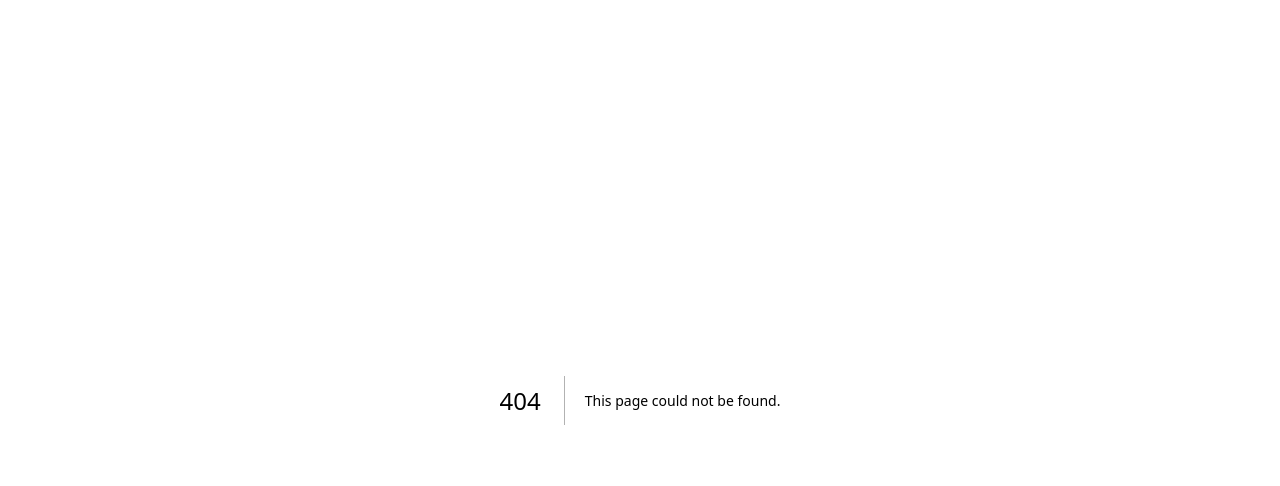
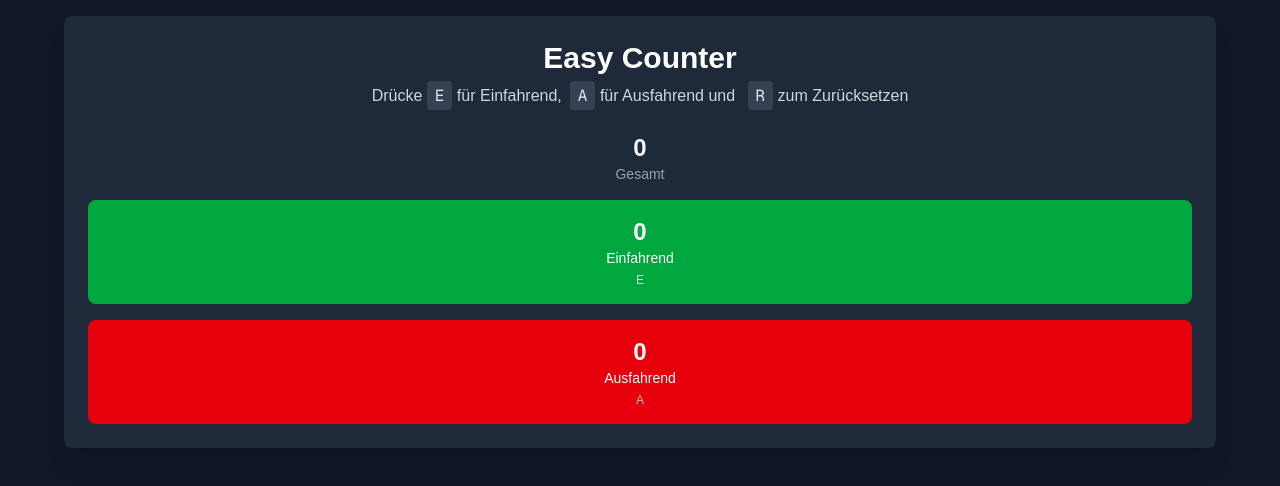
Before and after one commit to AnnaH00k/CountingSite, a Next.js app: page /easyCounter in a window 1280 px wide. Before the commit this address had no page. Shown: the top 486 px of the page. Built offline with nearby package versions, Linux system fonts and the light colour scheme.

Commit message:
easy Counter

```diff
--- /dev/null
+++ b/src/app/easyCounter/page.tsx
@@ -0,0 +1,111 @@
+"use client";
+
+import React, { useState, useEffect } from "react";
+
+// Type definitions
+type Direction = "einfahrend" | "ausfahrend";
+
+interface CountData {
+  einfahrend: number;
+  ausfahrend: number;
+}
+
+export default function EasyCounter() {
+  const [counts, setCounts] = useState<CountData>({
+    einfahrend: 0,
+    ausfahrend: 0,
+  });
+  const [lastAction, setLastAction] = useState<string>("");
+
+  const updateCount = (direction: Direction) => {
+    const newCounts = {
+      ...counts,
+      [direction]: counts[direction] + 1,
+    };
+    setCounts(newCounts);
+    setLastAction(
+      `${direction === "einfahrend" ? "Einfahrend" : "Ausfahrend"}`
+    );
+  };
+
+  const resetCounts = () => {
+    setCounts({ einfahrend: 0, ausfahrend: 0 });
+    setLastAction("Alle Zähler zurückgesetzt");
+  };
+
+  // Keyboard event handlers
+  useEffect(() => {
+    const handleKeyDown = (event: KeyboardEvent) => {
+      const key = event.key.toLowerCase();
+      if (key === "e") {
+        updateCount("einfahrend");
+      } else if (key === "a") {
+        updateCount("ausfahrend");
+      } else if (key === "r") {
+        resetCounts();
+      }
+    };
+
+    window.addEventListener("keydown", handleKeyDown);
+
+    return () => {
+      window.removeEventListener("keydown", handleKeyDown);
+    };
+  }, [counts]);
+
+  return (
+    <div className="min-h-screen bg-gray-900 p-4">
+      <div className="max-w-6xl mx-auto">
+        <div className="bg-gray-800 rounded-lg shadow-xl p-6 mb-6">
+          <div className="text-center mb-6">
+            <h1 className="text-3xl font-bold text-white mb-2">
+              Easy Counter
+            </h1>
+            <p className="text-gray-300 mb-4">
+              Drücke{" "}
+              <span className="font-mono bg-gray-700 text-gray-200 px-2 py-1 rounded">
+                E
+              </span>{" "}
+              für Einfahrend,
+              <span className="font-mono bg-gray-700 text-gray-200 px-2 py-1 rounded ml-2">
+                A
+              </span>{" "}
+              für Ausfahrend und{" "}
+              <span className="font-mono bg-gray-700 text-gray-200 px-2 py-1 rounded ml-2">
+                R
+              </span>{" "}
+              zum Zurücksetzen
+            </p>
+          </div>
+
+          <div className="text-center">
+            <p className="text-2xl font-bold text-gray-100">
+              {counts.einfahrend + counts.ausfahrend}
+            </p>
+            <p className="text-sm text-gray-400">Gesamt</p>
+          </div>
+
+          <div className="grid grid-cols-1 gap-4 mt-4">
+            <button
+              onClick={() => updateCount("einfahrend")}
+              className="bg-green-600 hover:bg-green-500 text-white rounded-lg p-4 transition-colors duration-200 focus:outline-none focus:ring-2 focus:ring-green-400"
+            >
+              <div className="text-2xl font-bold">{counts.einfahrend}</div>
+              <div className="text-sm">Einfahrend</div>
+              <div className="text-xs mt-1 opacity-75">E</div>
+            </button>
+
+            <button
+              onClick={() => updateCount("ausfahrend")}
+              className="bg-red-600 hover:bg-red-500 text-white rounded-lg p-4 transition-colors duration-200 focus:outline-none focus:ring-2 focus:ring-red-400"
+            >
+              <div className="text-2xl font-bold">{counts.ausfahrend}</div>
+              <div className="text-sm">Ausfahrend</div>
+              <div className="text-xs mt-1 opacity-75">A</div>
+            </button>
+          </div>
+        </div>
+      </div>
+    </div>
+  );
+}
--- a/src/app/page.tsx
+++ b/src/app/page.tsx
@@ -1,11 +1,11 @@
-'use client';
+"use client";
 
-import React, { useState, useEffect } from 'react';
-import { Car, Truck, Bus, Bike, Zap, Boxes } from 'lucide-react';
+import React, { useState, useEffect } from "react";
+import { Car, Truck, Bus, Bike, Zap, Boxes, Link } from "lucide-react";
 
 // Type definitions
 type CategoryId = 1 | 2 | 3 | 4 | 5 | 6;
-type Direction = 'einfahrend' | 'ausfahrend';
+type Direction = "einfahrend" | "ausfahrend";
 
 interface CountData {
   einfahrend: number;
@@ -38,31 +38,31 @@ export default function TrafficCounter() {
   // Initialize with default counts for both server and client
   const [counts, setCounts] = useState<CountsState>(getDefaultCounts);
   const [activeKeys, setActiveKeys] = useState<Set<string>>(new Set());
-  const [lastAction, setLastAction] = useState<string>('');
+  const [lastAction, setLastAction] = useState<string>("");
 
   const categories: CategoriesConfig = {
-    1: { name: 'Fahrräder', icon: Bike, color: 'bg-green-500' },
-    2: { name: 'Motor. Zweiräder', icon: Zap, color: 'bg-blue-500' },
-    3: { name: 'PKW / Lieferwägen', icon: Car, color: 'bg-purple-500' },
-    4: { name: 'Kraftomnibusse', icon: Bus, color: 'bg-orange-500' },
-    5: { name: 'LKW ohne Anhänger', icon: Truck, color: 'bg-red-500' },
-    6: { name: 'LKW mit Anhänger', icon: Boxes, color: 'bg-gray-700' },
+    1: { name: "Fahrräder", icon: Bike, color: "bg-green-500" },
+    2: { name: "Motor. Zweiräder", icon: Zap, color: "bg-blue-500" },
+    3: { name: "PKW / Lieferwägen", icon: Car, color: "bg-purple-500" },
+    4: { name: "Kraftomnibusse", icon: Bus, color: "bg-orange-500" },
+    5: { name: "LKW ohne Anhänger", icon: Truck, color: "bg-red-500" },
+    6: { name: "LKW mit Anhänger", icon: Boxes, color: "bg-gray-700" },
   };
 
   // Function to load data from cookies (client-side only)
   const loadCountsFromCookies = (): CountsState => {
     try {
       const savedCounts = document.cookie
-        .split('; ')
-        .find(row => row.startsWith('trafficCounts='))
-        ?.split('=')[1];
+        .split("; ")
+        .find((row) => row.startsWith("trafficCounts="))
+        ?.split("=")[1];
 
       if (savedCounts) {
         const parsed = JSON.parse(decodeURIComponent(savedCounts));
         return parsed;
       }
     } catch (error) {
-      console.warn('Fehler beim Laden der gespeicherten Daten:', error);
+      console.warn("Fehler beim Laden der gespeicherten Daten:", error);
     }
 
     return getDefaultCounts();
@@ -76,9 +76,11 @@ export default function TrafficCounter() {
       const expiryDate = new Date();
       expiryDate.setFullYear(expiryDate.getFullYear() + 1); // 1 Jahr gültig
 
-      document.cookie = `trafficCounts=${encodeURIComponent(JSON.stringify(counts))}; expires=${expiryDate.toUTCString()}; path=/; SameSite=Lax`;
+      document.cookie = `trafficCounts=${encodeURIComponent(
+        JSON.stringify(counts)
+      )}; expires=${expiryDate.toUTCString()}; path=/; SameSite=Lax`;
     } catch (error) {
-      console.warn('Fehler beim Speichern der Daten:', error);
+      console.warn("Fehler beim Speichern der Daten:", error);
     }
   };
 
@@ -96,24 +98,29 @@ export default function TrafficCounter() {
       ...counts,
       [category]: {
         ...counts[category],
-        [direction]: counts[category][direction] + 1
-      }
+        [direction]: counts[category][direction] + 1,
+      },
     };
     setCounts(newCounts);
     saveCountsToCookies(newCounts);
-    setLastAction(`${direction === 'einfahrend' ? 'Einfahrend' : 'Ausfahrend'} - ${categories[category].name}`);
+    setLastAction(
+      `${direction === "einfahrend" ? "Einfahrend" : "Ausfahrend"} - ${
+        categories[category].name
+      }`
+    );
   };
 
   const resetCounts = () => {
     const initialCounts = getDefaultCounts();
     setCounts(initialCounts);
     saveCountsToCookies(initialCounts);
-    setLastAction('Alle Zähler zurückgesetzt');
+    setLastAction("Alle Zähler zurückgesetzt");
   };
 
   const getTotalCounts = () => {
-    let totalEin = 0, totalAus = 0;
-    Object.values(counts).forEach(count => {
+    let totalEin = 0,
+      totalAus = 0;
+    Object.values(counts).forEach((count) => {
       totalEin += count.einfahrend;
       totalAus += count.ausfahrend;
     });
@@ -126,36 +133,39 @@ export default function TrafficCounter() {
 
     const handleKeyDown = (event: KeyboardEvent) => {
       const key = event.key.toLowerCase();
-      setActiveKeys(prev => new Set([...prev, key]));
+      setActiveKeys((prev) => new Set([...prev, key]));
 
       // Tastenkombinationen: e + 1-6 für einfahrend, a + 1-6 für ausfahrend
-      if (activeKeys.has('e') && ['1', '2', '3', '4', '5', '6'].includes(key)) {
-        updateCount(parseInt(key) as CategoryId, 'einfahrend');
-      } else if (activeKeys.has('a') && ['1', '2', '3', '4', '5', '6'].includes(key)) {
-        updateCount(parseInt(key) as CategoryId, 'ausfahrend');
+      if (activeKeys.has("e") && ["1", "2", "3", "4", "5", "6"].includes(key)) {
+        updateCount(parseInt(key) as CategoryId, "einfahrend");
+      } else if (
+        activeKeys.has("a") &&
+        ["1", "2", "3", "4", "5", "6"].includes(key)
+      ) {
+        updateCount(parseInt(key) as CategoryId, "ausfahrend");
       }
 
       // Reset mit 'r'
-      if (key === 'r') {
+      if (key === "r") {
         resetCounts();
       }
     };
 
     const handleKeyUp = (event: KeyboardEvent) => {
       const key = event.key.toLowerCase();
-      setActiveKeys(prev => {
+      setActiveKeys((prev) => {
         const newSet = new Set(prev);
         newSet.delete(key);
         return newSet;
       });
     };
 
-    window.addEventListener('keydown', handleKeyDown);
-    window.addEventListener('keyup', handleKeyUp);
+    window.addEventListener("keydown", handleKeyDown);
+    window.addEventListener("keyup", handleKeyUp);
 
     return () => {
-      window.removeEventListener('keydown', handleKeyDown);
-      window.removeEventListener('keyup', handleKeyUp);
+      window.removeEventListener("keydown", handleKeyDown);
+      window.removeEventListener("keyup", handleKeyUp);
     };
   }, [mounted, activeKeys]);
 
@@ -165,10 +175,13 @@ export default function TrafficCounter() {
   if (!mounted) {
     return (
       <div className="min-h-screen bg-gray-900 p-4">
+        <Link href="/EasyCounter">Easy Counter</Link>
         <div className="max-w-6xl mx-auto">
           <div className="bg-gray-800 rounded-lg shadow-xl p-6 mb-6">
             <div className="text-center">
-              <h1 className="text-3xl font-bold text-white mb-2">Verkehrszähler</h1>
+              <h1 className="text-3xl font-bold text-white mb-2">
+                Verkehrszähler
+              </h1>
               <p className="text-gray-300">Lade gespeicherte Daten...</p>
             </div>
           </div>
@@ -182,17 +195,42 @@ export default function TrafficCounter() {
       <div className="max-w-6xl mx-auto">
         <div className="bg-gray-800 rounded-lg shadow-xl p-6 mb-6">
           <div className="text-center mb-6">
-            <h1 className="text-3xl font-bold text-white mb-2">Verkehrszähler</h1>
+            <h1 className="text-3xl font-bold text-white mb-2">
+              Verkehrszähler
+            </h1>
+            <Link
+              onClick={() => {
+                window.location.href = "/easyCounter";
+              }}
+              className="text-3xl w-full font-bold text-white mb-2"
+            >
+
+            </Link>
+
             <p className="text-gray-300 mb-4">
-              Tastenkombinationen: <span className="font-mono bg-gray-700 text-gray-200 px-2 py-1 rounded">E + 1-6</span> für Einfahrend,
-              <span className="font-mono bg-gray-700 text-gray-200 px-2 py-1 rounded ml-2">A + 1-6</span> für Ausfahrend,
-              <span className="font-mono bg-gray-700 text-gray-200 px-2 py-1 rounded ml-2">R</span> zum Zurücksetzen
+              Tastenkombinationen:{" "}
+              <span className="font-mono bg-gray-700 text-gray-200 px-2 py-1 rounded">
+                E + 1-6
+              </span>{" "}
+              für Einfahrend,
+              <span className="font-mono bg-gray-700 text-gray-200 px-2 py-1 rounded ml-2">
+                A + 1-6
+              </span>{" "}
+              für Ausfahrend,
+              <span className="font-mono bg-gray-700 text-gray-200 px-2 py-1 rounded ml-2">
+                R
+              </span>{" "}
+              zum Zurücksetzen
               <br />
-              <span className="text-sm text-gray-400 mt-2 block">💾 Daten werden automatisch gespeichert</span>
+              <span className="text-sm text-gray-400 mt-2 block">
+                💾 Daten werden automatisch gespeichert
+              </span>
             </p>
             {lastAction && (
               <div className="bg-blue-900 border border-blue-700 rounded-lg p-3 mb-4">
-                <p className="text-blue-200 font-medium">Letzte Aktion: {lastAction}</p>
+                <p className="text-blue-200 font-medium">
+                  Letzte Aktion: {lastAction}
+                </p>
               </div>
             )}
           </div>
@@ -200,33 +238,49 @@ export default function TrafficCounter() {
           {/* Gesamtzähler */}
           <div className="grid grid-cols-1 md:grid-cols-3 gap-4 mb-8">
             <div className="bg-green-800 border border-green-600 rounded-lg p-4 text-center">
-              <h3 className="text-lg font-semibold text-green-200">Einfahrend Gesamt</h3>
-              <p className="text-3xl font-bold text-green-100">{totals.einfahrend}</p>
+              <h3 className="text-lg font-semibold text-green-200">
+                Einfahrend Gesamt
+              </h3>
+              <p className="text-3xl font-bold text-green-100">
+                {totals.einfahrend}
+              </p>
             </div>
             <div className="bg-red-800 border border-red-600 rounded-lg p-4 text-center">
-              <h3 className="text-lg font-semibold text-red-200">Ausfahrend Gesamt</h3>
-              <p className="text-3xl font-bold text-red-100">{totals.ausfahrend}</p>
+              <h3 className="text-lg font-semibold text-red-200">
+                Ausfahrend Gesamt
+              </h3>
+              <p className="text-3xl font-bold text-red-100">
+                {totals.ausfahrend}
+              </p>
             </div>
             <div className="bg-gray-700 border border-gray-600 rounded-lg p-4 text-center">
               <h3 className="text-lg font-semibold text-gray-200">Gesamt</h3>
-              <p className="text-3xl font-bold text-gray-100">{totals.einfahrend + totals.ausfahrend}</p>
+              <p className="text-3xl font-bold text-gray-100">
+                {totals.einfahrend + totals.ausfahrend}
+              </p>
             </div>
           </div>
 
           {/* Kategorien */}
           <div className="grid grid-cols-1 lg:grid-cols-2 gap-6">
-            {(Object.entries(categories) as [string, Category][]).map(([keyStr, category]) => {
+            {(Object.entries(categories) as [string, Category][]).map(
+              ([keyStr, category]) => {
                 const key = parseInt(keyStr) as CategoryId;
                 const IconComponent = category.icon;
                 return (
-                <div key={key} className="bg-gray-700 rounded-lg p-4 border border-gray-600">
+                  <div
+                    key={key}
+                    className="bg-gray-700 rounded-lg p-4 border border-gray-600"
+                  >
                     <div className="flex items-center justify-between mb-4">
                       <div className="flex items-center gap-3">
                         <div className={`${category.color} rounded-full p-2`}>
                           <IconComponent className="w-6 h-6 text-white" />
                         </div>
                         <div>
-                        <h3 className="font-semibold text-gray-100">{key}. {category.name}</h3>
+                          <h3 className="font-semibold text-gray-100">
+                            {key}. {category.name}
+                          </h3>
                           <p className="text-sm text-gray-400">Taste: {key}</p>
                         </div>
                       </div>
@@ -242,30 +296,39 @@ export default function TrafficCounter() {
                       {/* Einfahrend */}
                       <div className="text-center">
                         <button
-                        onClick={() => updateCount(key, 'einfahrend')}
+                          onClick={() => updateCount(key, "einfahrend")}
                           className="w-full bg-green-600 hover:bg-green-500 text-white rounded-lg p-4 transition-colors duration-200 focus:outline-none focus:ring-2 focus:ring-green-400"
                         >
-                        <div className="text-2xl font-bold">{counts[key].einfahrend}</div>
+                          <div className="text-2xl font-bold">
+                            {counts[key].einfahrend}
+                          </div>
                           <div className="text-sm">Einfahrend</div>
-                        <div className="text-xs mt-1 opacity-75">E + {key}</div>
+                          <div className="text-xs mt-1 opacity-75">
+                            E + {key}
+                          </div>
                         </button>
                       </div>
 
                       {/* Ausfahrend */}
                       <div className="text-center">
                         <button
-                        onClick={() => updateCount(key, 'ausfahrend')}
+                          onClick={() => updateCount(key, "ausfahrend")}
                           className="w-full bg-red-600 hover:bg-red-500 text-white rounded-lg p-4 transition-colors duration-200 focus:outline-none focus:ring-2 focus:ring-red-400"
                         >
-                        <div className="text-2xl font-bold">{counts[key].ausfahrend}</div>
+                          <div className="text-2xl font-bold">
+                            {counts[key].ausfahrend}
+                          </div>
                           <div className="text-sm">Ausfahrend</div>
-                        <div className="text-xs mt-1 opacity-75">A + {key}</div>
+                          <div className="text-xs mt-1 opacity-75">
+                            A + {key}
+                          </div>
                         </button>
                       </div>
                     </div>
                   </div>
                 );
-            })}
+              }
+            )}
           </div>
 
           {/* Reset Button */}
@@ -283,7 +346,10 @@ export default function TrafficCounter() {
             <div className="mt-4 text-center">
               <div className="bg-yellow-900 border border-yellow-700 rounded-lg p-2 inline-block">
                 <span className="text-yellow-200 text-sm">
-                  Aktive Tasten: {Array.from(activeKeys).map((k: string) => k.toUpperCase()).join(' + ')}
+                  Aktive Tasten:{" "}
+                  {Array.from(activeKeys)
+                    .map((k: string) => k.toUpperCase())
+                    .join(" + ")}
                 </span>
               </div>
             </div>
```
Lines whose indentation alone changed are shown as unchanged.
